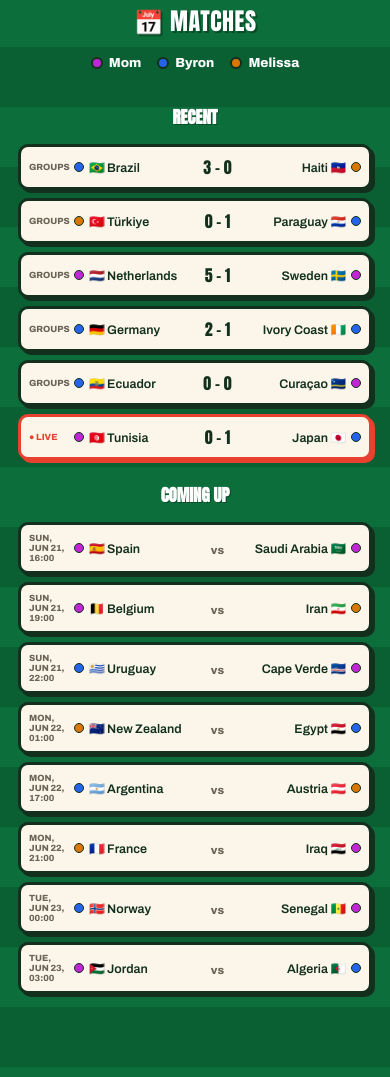
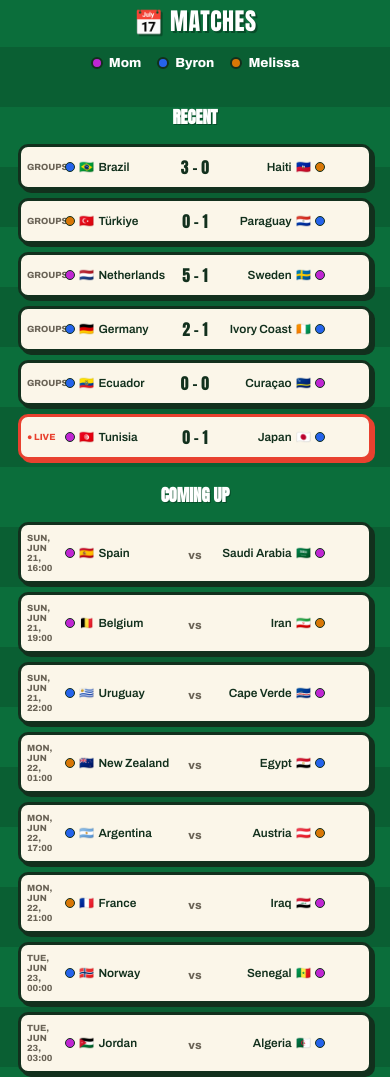
Before and after one commit to byron4113/world-cup-draw, a plain HTML site: page index.html in a window 390 px wide. Shown: the part 3493-4570 px from the top of the page. Drawn offline with Linux system fonts and the light colour scheme.

Commit message:
Align match rows: fixed-width tags/flags + balanced grid (scores centred under headings)

```diff
--- a/app.js
+++ b/app.js
@@ -296,6 +296,16 @@ function renderFixtures(fixtures) {
   const upcoming = sorted.filter((f) => !isDone(f) && !isLive(f)).slice(0, 8);
   const show = [...recent, ...live, ...upcoming];
 
+  // flag + name are separate spans (each a fixed-width column) so names line up.
+  const teamCell = (name, side) => {
+    const flag = `<span class="fx-flag">${flagFor(name)}</span>`;
+    const nm = `<span class="fx-name">${name}</span>`;
+    const badge = ownerBadge(name);
+    return side === "home"
+      ? `<div class="fx-team home">${badge}${flag}${nm}</div>`
+      : `<div class="fx-team away">${nm}${flag}${badge}</div>`;
+  };
+
   const row = (f) => {
     const done = isDone(f);
     const playing = isLive(f);
@@ -310,9 +320,10 @@ function renderFixtures(fixtures) {
     return `
       <div class="fixture ${done ? "done" : ""} ${playing ? "live" : ""}">
         <div class="fx-when">${when}</div>
-        <div class="fx-team home">${ownerBadge(f.home)}<span>${flagFor(f.home)} ${f.home}</span></div>
+        ${teamCell(f.home, "home")}
         <div class="fx-mid">${mid}</div>
-        <div class="fx-team away"><span>${f.away} ${flagFor(f.away)}</span>${ownerBadge(f.away)}</div>
+        ${teamCell(f.away, "away")}
+        <div class="fx-end"></div>
       </div>`;
   };
 
--- a/style.css
+++ b/style.css
@@ -151,10 +151,12 @@ main { max-width: 1000px; margin: 0 auto; padding: 0 18px 60px; }
 .fx-head { font-family: "Anton", sans-serif; font-size: 1.05rem; text-transform: uppercase; color: #fff; margin: 14px 0 6px; text-align: center; text-shadow: 1px 1px 0 rgba(0,0,0,0.3); }
 .fx-head:first-child { margin-top: 0; }
 .fixture {
-  display: grid; grid-template-columns: 92px 1fr auto 1fr; align-items: center; gap: 10px;
+  display: grid; grid-template-columns: 92px 1fr auto 1fr 92px; align-items: center; gap: 10px;
   background: var(--cream); border: 3px solid var(--ink); border-radius: 10px; padding: 9px 14px;
   box-shadow: 3px 3px 0 var(--ink);
 }
+.fx-flag { display: inline-block; width: 1.5em; text-align: center; flex: none; }
+.fx-name { white-space: nowrap; }
 .fixture.live { border-color: var(--red); box-shadow: 3px 3px 0 var(--red); }
 .fx-when { font-size: 0.72rem; font-weight: 700; text-transform: uppercase; color: #6a6356; }
 .fx-team { display: flex; align-items: center; gap: 8px; font-weight: 600; }
@@ -165,7 +167,8 @@ main { max-width: 1000px; margin: 0 auto; padding: 0 18px 60px; }
 .vs { color: #6a6356; font-size: 0.8rem; font-weight: 700; }
 .live-dot { color: var(--red); font-weight: 800; }
 .who {
-  font-size: 0.6rem; font-weight: 800; color: #fff; padding: 2px 6px;
+  display: inline-block; box-sizing: border-box; width: 64px; text-align: center;
+  font-size: 0.6rem; font-weight: 800; color: #fff; padding: 2px 4px;
   border: 2px solid var(--ink); border-radius: 999px; white-space: nowrap;
 }
 
@@ -176,9 +179,10 @@ main { max-width: 1000px; margin: 0 auto; padding: 0 18px 60px; }
   .leaderboard { grid-template-columns: 1fr; }
   .rosters { grid-template-columns: 1fr; }
   .podium-card, .roster { transform: none; }
-  .fixture { grid-template-columns: 40px 1fr auto 1fr; padding: 8px 8px; gap: 5px; }
+  .fixture { grid-template-columns: 34px 1fr auto 1fr 34px; padding: 8px 6px; gap: 4px; }
   .fx-when { font-size: 0.56rem; }
-  .fx-team { font-size: 0.78rem; gap: 5px; }
+  .fx-team { font-size: 0.74rem; gap: 4px; }
+  .fx-flag { width: 1.3em; }
   .score { font-size: 1rem; }
   .vs { font-size: 0.72rem; }
   /* Pills become compact colour dots on mobile so rows stay tidy. */
```
Also changed, not shown: index.html (+2 -2 lines).
